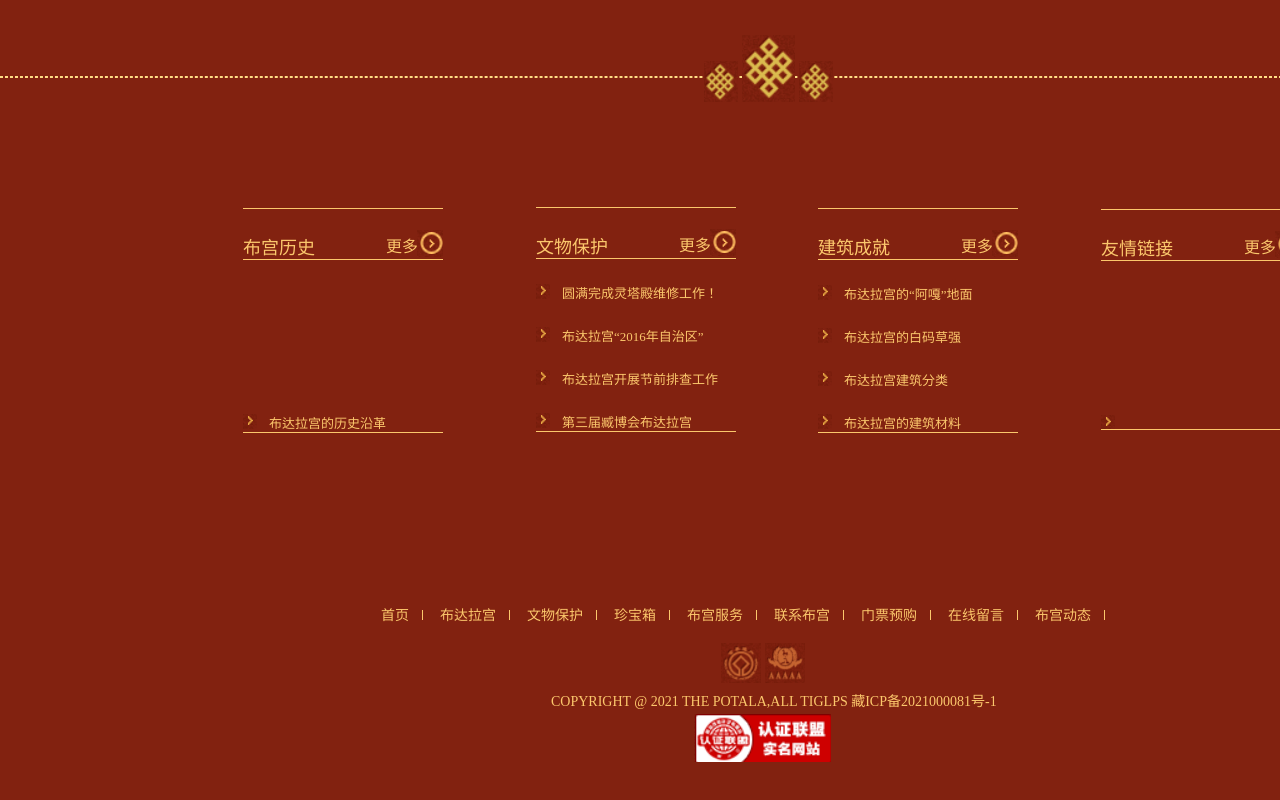
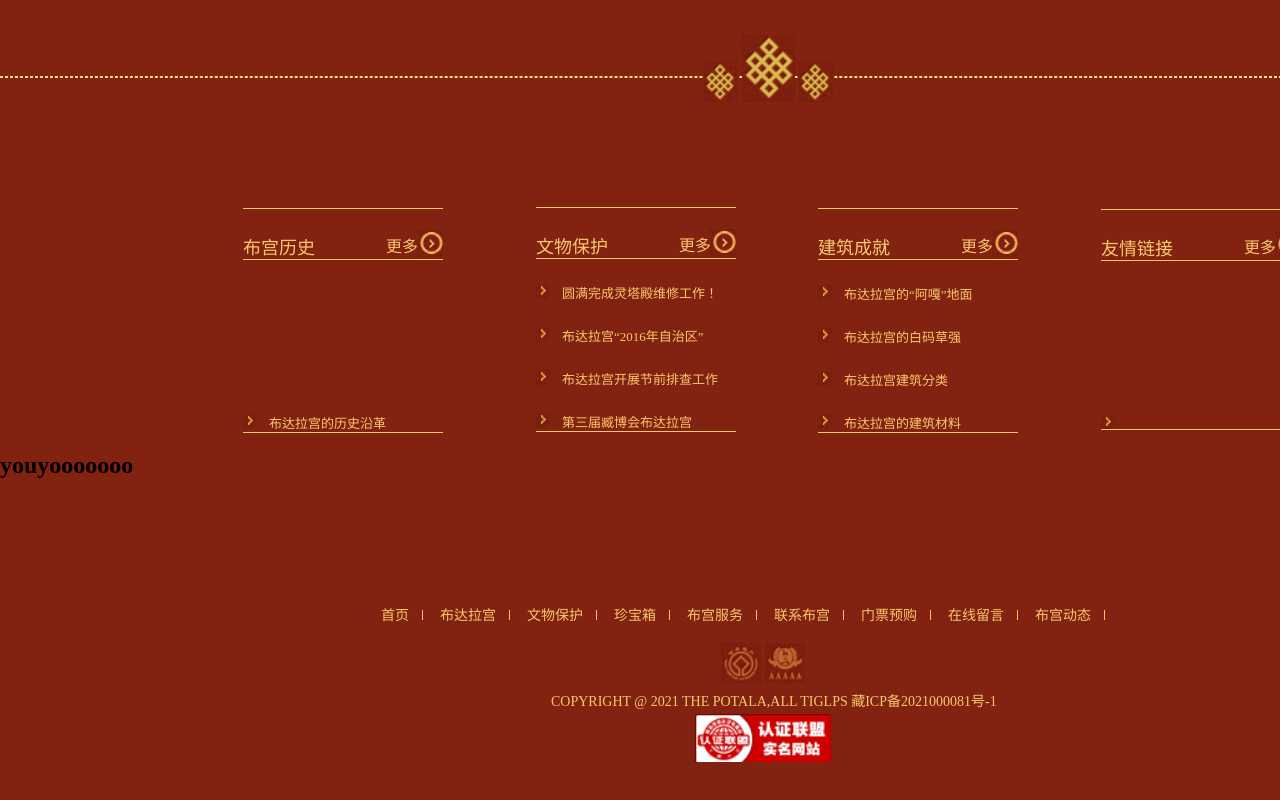
Before and after one commit to 1zhang-xin/-, a plain HTML site: page 主页.html in a window 1280 px wide. Shown: the part 1943-2743 px from the top of the page. Drawn offline with Linux system fonts and the light colour scheme.

Commit message:
哈哈哈

```diff
--- a/主页.html
+++ b/主页.html
@@ -136,6 +136,7 @@
  <p >COPYRIGHT @ 2021 THE POTALA,ALL TIGLPS 藏ICP备2021000081号-1</p>
         <p ><img src="./15.png" alt="" class="img6a"></p>
     </footer>
+    <h2>youyooooooo</h2>
 </div>
 </body>
 </html>
```
